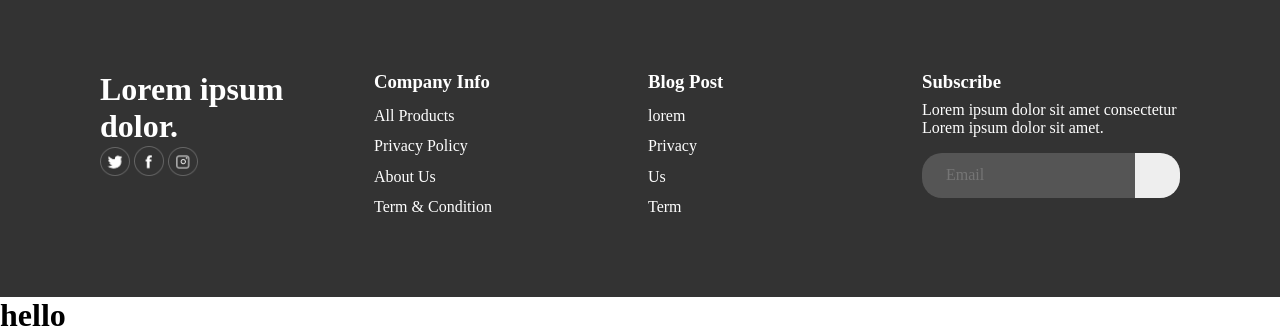
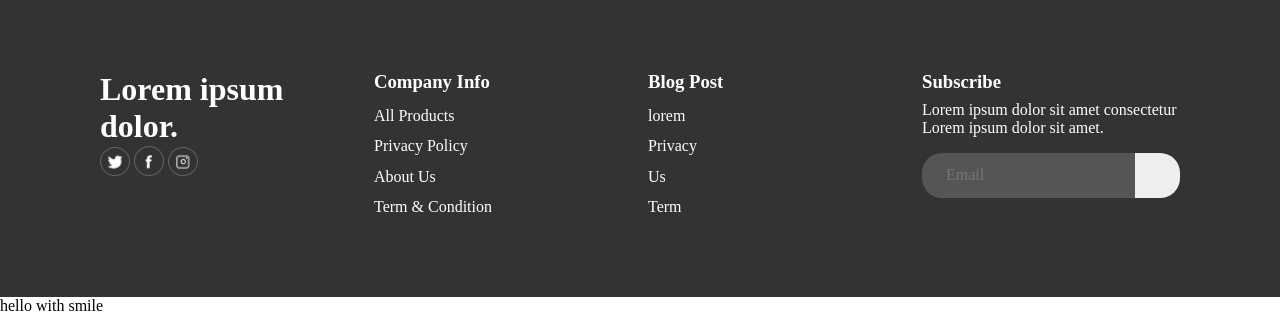
Before and after one commit to Shubhamkoli921/LoloMacbook, a plain HTML site: page index.html in a window 1280 px wide. Shown: the part 1503-1837 px from the top of the page. Drawn offline with Linux system fonts and the light colour scheme.

Commit message:
Update index.html with footer

```diff
--- a/index.html
+++ b/index.html
@@ -127,11 +127,7 @@
 
         </div>
     </footer>
-    <div>
-        <h1>
-            hello
-        </h1>
-    </div>
+   <footer>hello with smile</footer>
 
 </body>
 
```
